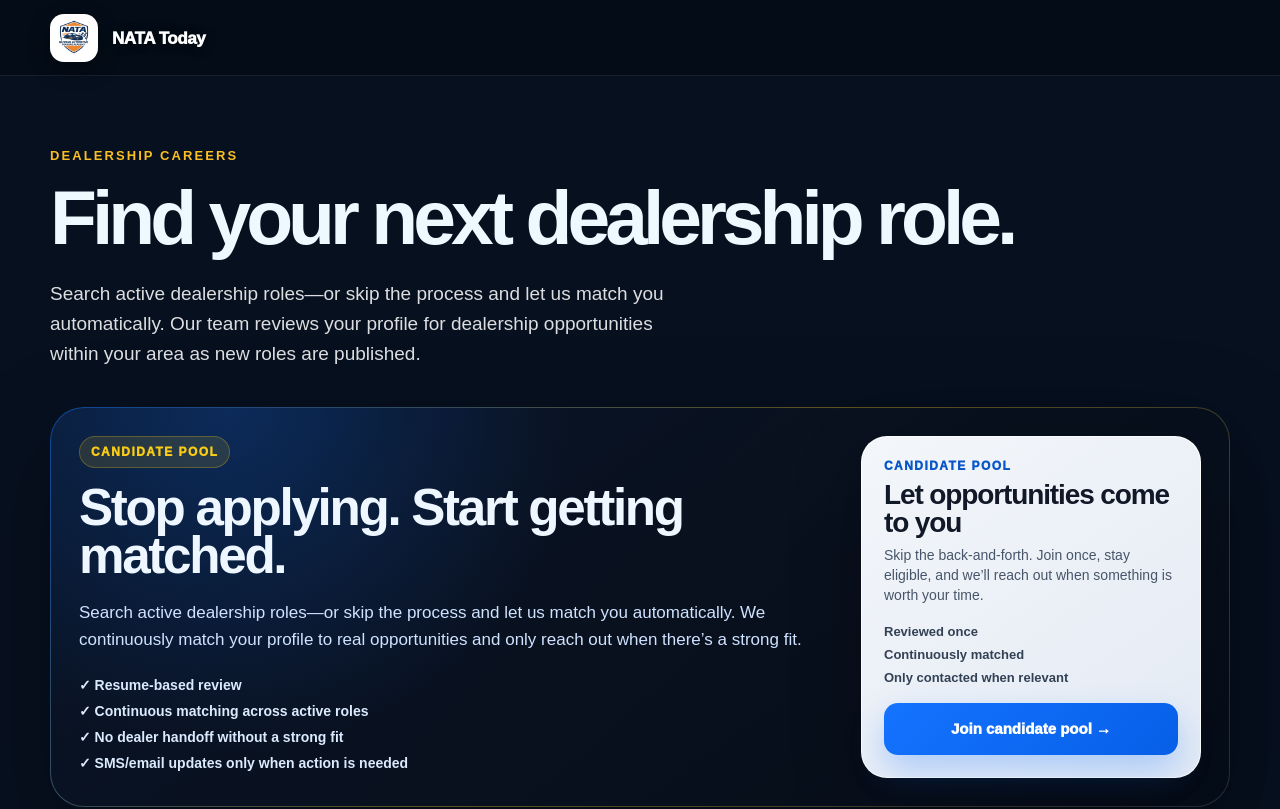
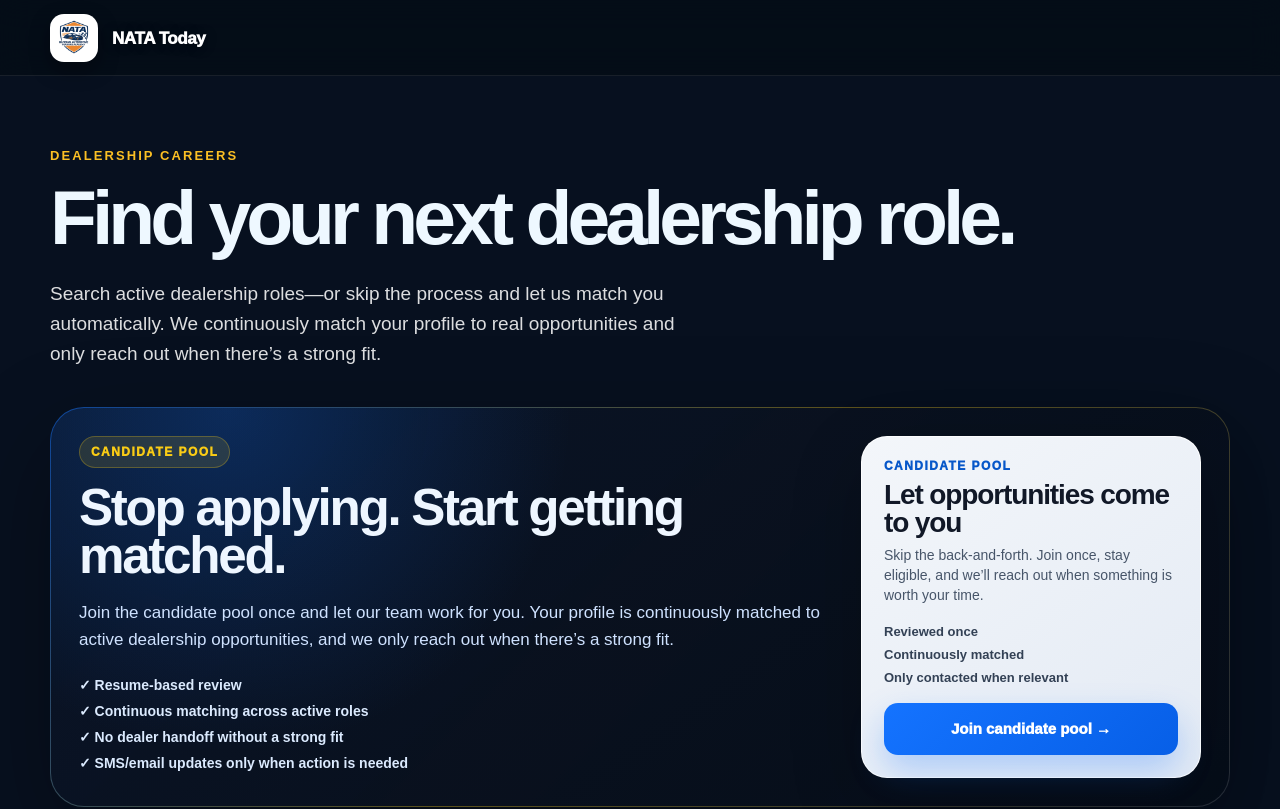
Before and after one commit to zlomke76-del/natatoday, a Next.js app: page /careers in a window 1280 px wide. Shown: the top 809 px of the page. Built offline with nearby package versions, Linux system fonts and the light colour scheme; no server answers.

Commit message:
Update page.tsx

```diff
--- a/app/careers/page.tsx
+++ b/app/careers/page.tsx
@@ -188,8 +188,7 @@ export default async function CareersPage({
 
         <p className="lede">
           Search active dealership roles—or skip the process and let us match you automatically.
-          Our team reviews your profile for dealership opportunities within
-          your area as new roles are published.
+          We continuously match your profile to real opportunities and only reach out when there’s a strong fit.
         </p>
 
         <div style={candidatePoolCardStyle}>
@@ -200,8 +199,9 @@ export default async function CareersPage({
               <h2 style={poolTitleStyle}>Stop applying. Start getting matched.</h2>
 
               <p style={poolCopyStyle}>
-                Search active dealership roles—or skip the process and let us match you automatically.
-                We continuously match your profile to real opportunities and only reach out when there’s a strong fit.
+                Join the candidate pool once and let our team work for you. Your
+                profile is continuously matched to active dealership opportunities,
+                and we only reach out when there’s a strong fit.
               </p>
 
               <div style={poolRulesStyle}>
```
